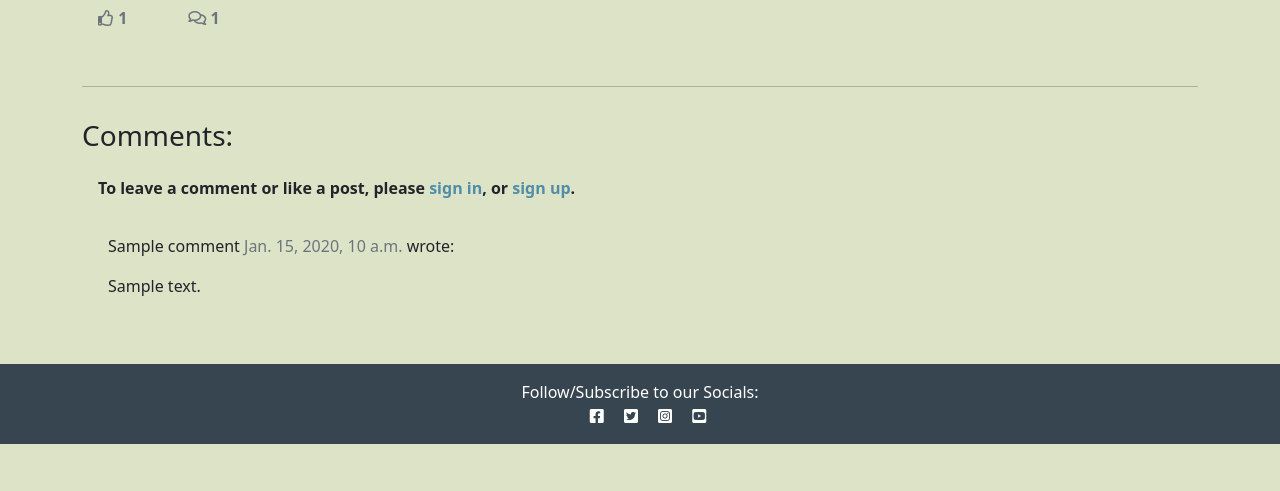
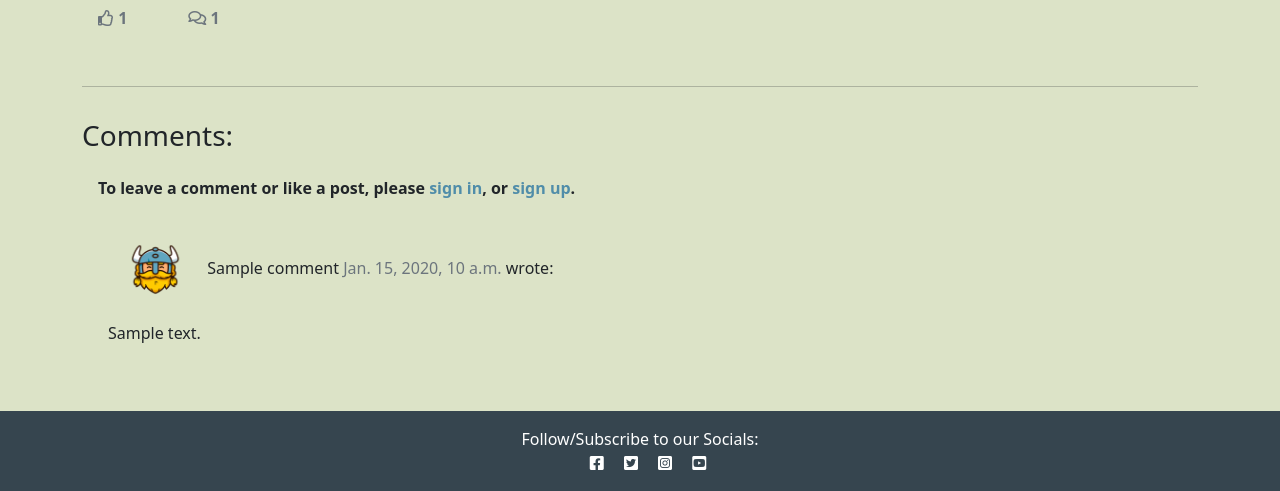
Before and after one commit to CathalSweeney6/thefjordblog, a Django app: a page that uses templates/article_detail.html in a window 1280 px wide. Shown: the part 754-1245 px from the top of the page. Before the commit the page ends 1198 px from the top, so only its background shows below. Run offline with Django 3.2, Linux system fonts and the light colour scheme; tables that the repository leaves empty hold one stand-in row (values such as "Sample post"); some libraries are stand-ins or nearby versions; some web fonts are replaced.

Commit message:
Add comment profile pic

```diff
--- a/static/css/style.css
+++ b/static/css/style.css
@@ -83,9 +83,16 @@ body {
     width: 95px;
     position: absolute;
     bottom: 14%;
-    min-width: 30%;
     left: 9px;
 }
+
+.comment_pic {
+    width: 95px;
+    position: inherit;
+    bottom: 14%;
+    left: 9px;
+}
+
 
 .author {
     color: white;
--- a/templates/article_detail.html
+++ b/templates/article_detail.html
@@ -1,5 +1,6 @@
 {% extends 'base.html' %} {% block content %}
 {% load crispy_forms_tags %}
+{% load static %}
 {% load account socialaccount %}
 
 <div class="masthead">
@@ -85,6 +86,7 @@
                 <div class="comments" style="padding: 10px;">
                     <p class="font-weight-bold">
                         <!-- Commenter Name Area -->
+                     <img class="comment_pic" src="{% static 'images/comment_pic.png' %}" alt="comment_picture">
                         {{ comment.name }}
                         <span class=" text-muted font-weight-normal">
                             <!-- Comment Published Date Area -->
```
Also changed, not shown: static/images/comment_pic.png (added).
